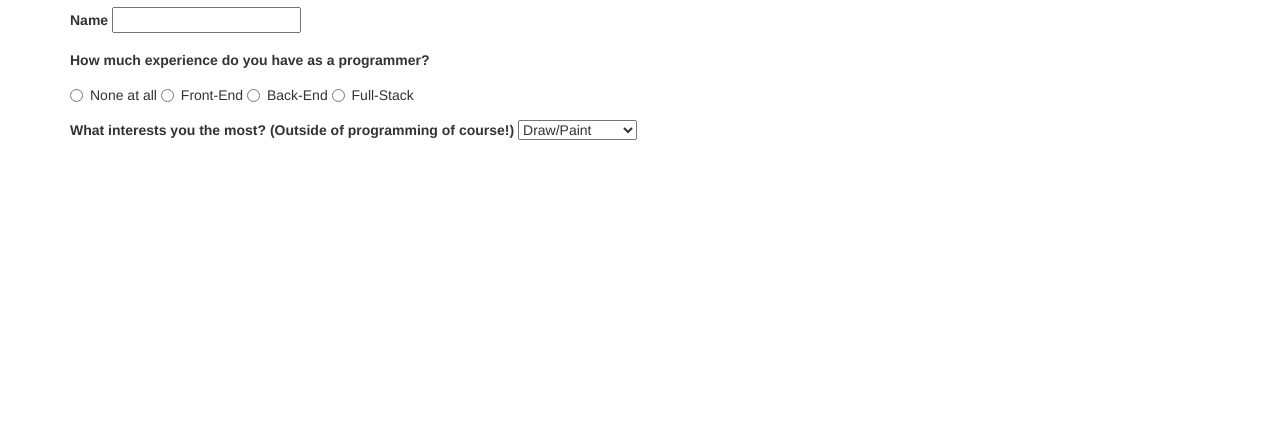
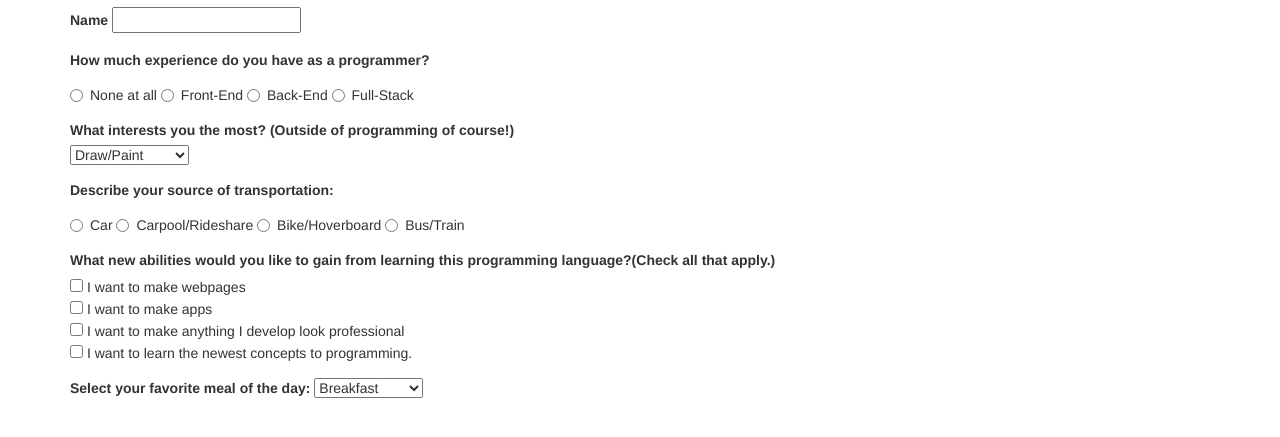
Before and after one commit to makgil005/programming-language-selector, a plain HTML site: page index.html in a window 1280 px wide. Shown: the part 113-550 px from the top of the page. Drawn offline with Linux system fonts and the light colour scheme.

Commit message:
"Added 3 more form-groups, another radio, another selection menu, a set of checkboxes"

```diff
--- a/index.html
+++ b/index.html
@@ -40,7 +40,7 @@
           </div>
         </div>
         <div class="form-group">
-          <label for="interests">What interests you the most? (Outside of programming of course!)</label>
+          <label for="interests">What interests you the most? (Outside of programming of course!)</label><br>
           <select name="interests">
             <option value="draw/paint">Draw/Paint</option>
             <option value="sports">Sports/Workout</option>
@@ -49,6 +49,43 @@
             <option value="videogames">Video Games</option>
           </select>
         </div>
+        <div class="form-group">
+          <label for="transportation">Describe your source of transportation:</label>
+          <div class="radio">
+            <label>
+              <input type="radio" name="transportation" value="Car">
+              Car
+            </label>
+            <label>
+              <input type="radio" name="transportation" value="Carpool/Rideshare">
+              Carpool/Rideshare
+            </label>
+            <label>
+              <input type="radio" name="transportation" value="Bike">
+              Bike/Hoverboard
+            </label>
+            <label>
+              <input type="radio" name="transportation" value="Bus/Train">
+              Bus/Train
+            </label>
+          </div>
+        </div>
+        <div class="form-group">
+          <label for="expect">What new abilities would you like to gain from learning this programming language?(Check all that apply.)</label><br>
+          <input type="checkbox" name="expect" value="Web Development"> I want to make webpages<br>
+          <input type="checkbox" name="expect" value="App Development"> I want to make apps<br>
+          <input type="checkbox" name="expect" value="Style"> I want to make anything I develop look professional<br>
+          <input type="checkbox" name="expect" value="New"> I want to learn the newest concepts to programming. <br>
+        </div>
+        <div class="form-group">
+          <label for="meals">Select your favorite meal of the day:</label>
+            <select name="meals">
+              <option value="breakfast">Breakfast</option>
+              <option value="lunch">Lunch</option>
+              <option value="dinner">Dinner</option>
+              <option value="snacks">I'm a snacker!</option>
+            </select>
+        </div>
       </form>
     </div>
   </body>
```
